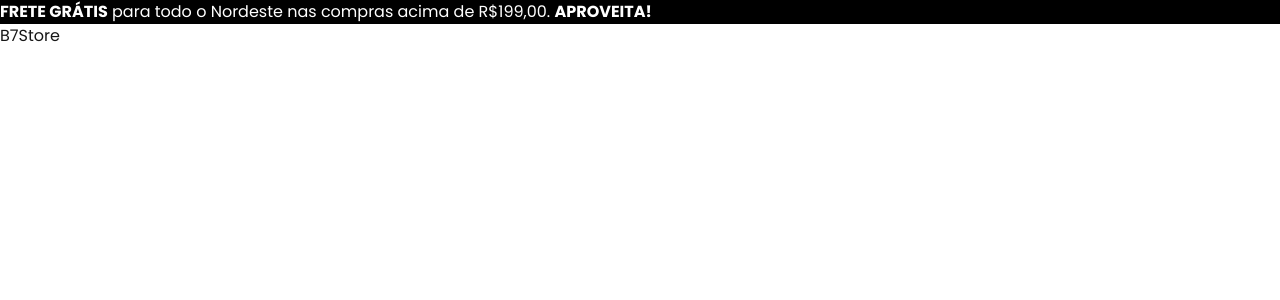
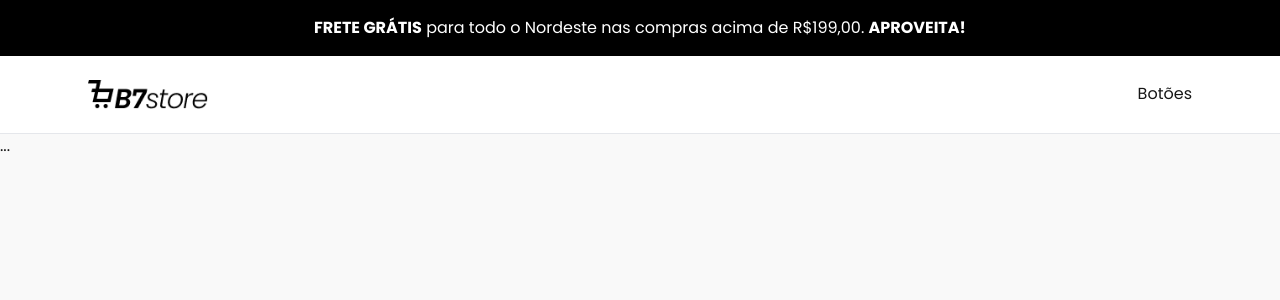
Before and after one commit to luanadplr/b7store, a Next.js app: page / in a window 1280 px wide. Shown: the top 300 px of the page. Built offline with nearby package versions, Linux system fonts and the light colour scheme.

Commit message:
feat: estilizacao do header

```diff
--- a/src/app/(site)/page.tsx
+++ b/src/app/(site)/page.tsx
@@ -1,3 +1,3 @@
 export default function Page() {
-  return <div>B7Store</div>;
+  return <div>...</div>;
 }
--- a/src/app/globals.css
+++ b/src/app/globals.css
@@ -1,7 +1,7 @@
 @import "tailwindcss";
 
 :root {
-  --background: #ffffff;
+  --background: #f9f9f9;
   --foreground: #171717;
 }
 
--- a/src/components/layout/header.tsx
+++ b/src/components/layout/header.tsx
@@ -1,9 +1,27 @@
+"use client";
+
+import Image from "next/image";
+
 export function Header() {
   return (
-    <header>
-      <div className="p-4text-center bg-black text-white">
+    <header className="border-b border-gray-200 bg-white">
+      <div className="bg-black p-4 text-center text-white">
         <strong>FRETE GRÁTIS</strong> para todo o Nordeste nas compras acima de
         R$199,00. <strong>APROVEITA!</strong>
+      </div>
+      <div className="mx-auto w-full max-w-6xl p-6">
+        <div className="flex items-center justify-between">
+          {/* Área da Logo */}
+          <Image
+            src={"/assets/ui/logo-black.png"}
+            alt="B7Store"
+            width={120}
+            height={40}
+          />
+          {/* Área dos Botões */}
+          <div className="">Botões</div>
+        </div>
+        {/* Área da Busca */}
       </div>
     </header>
   );
```
